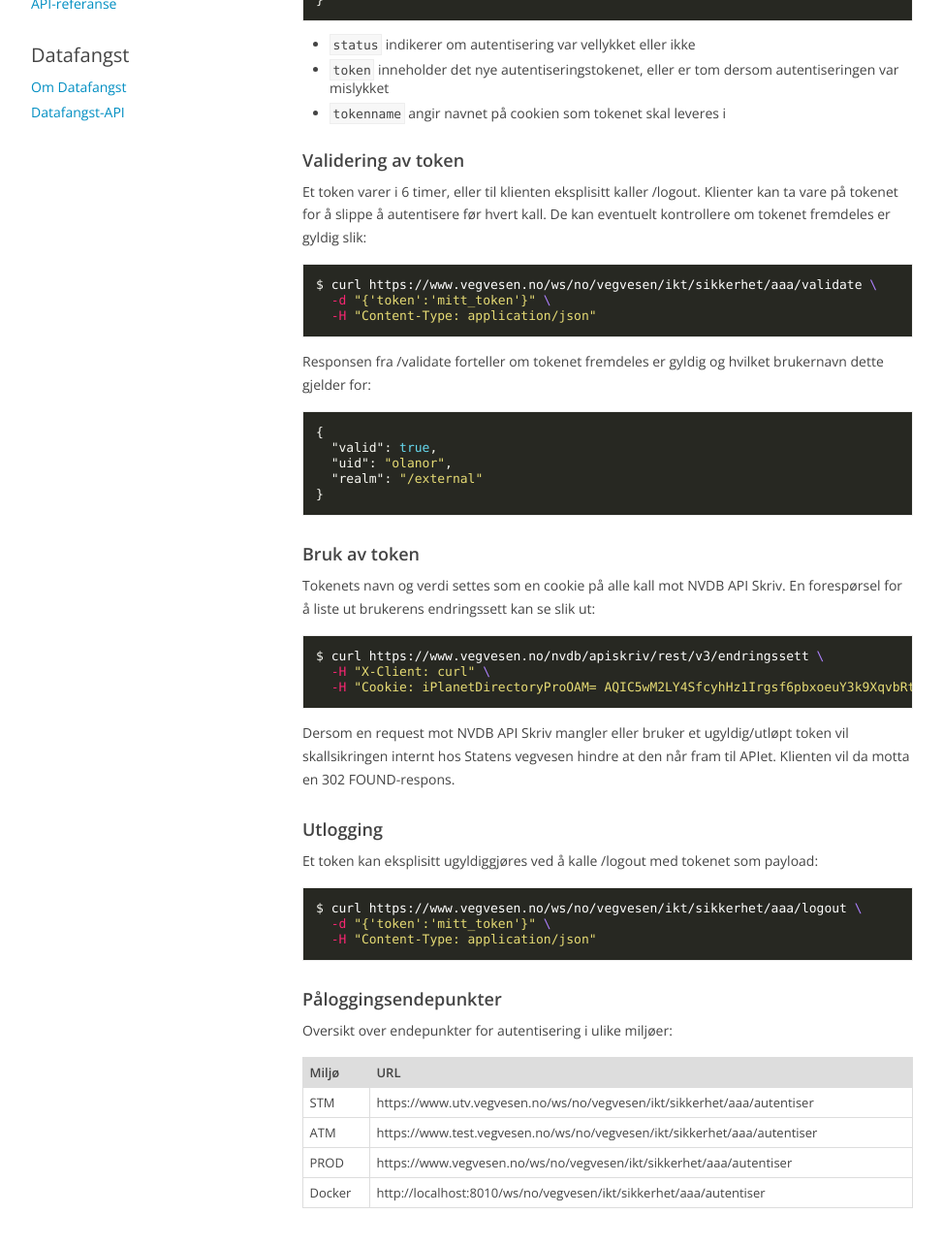
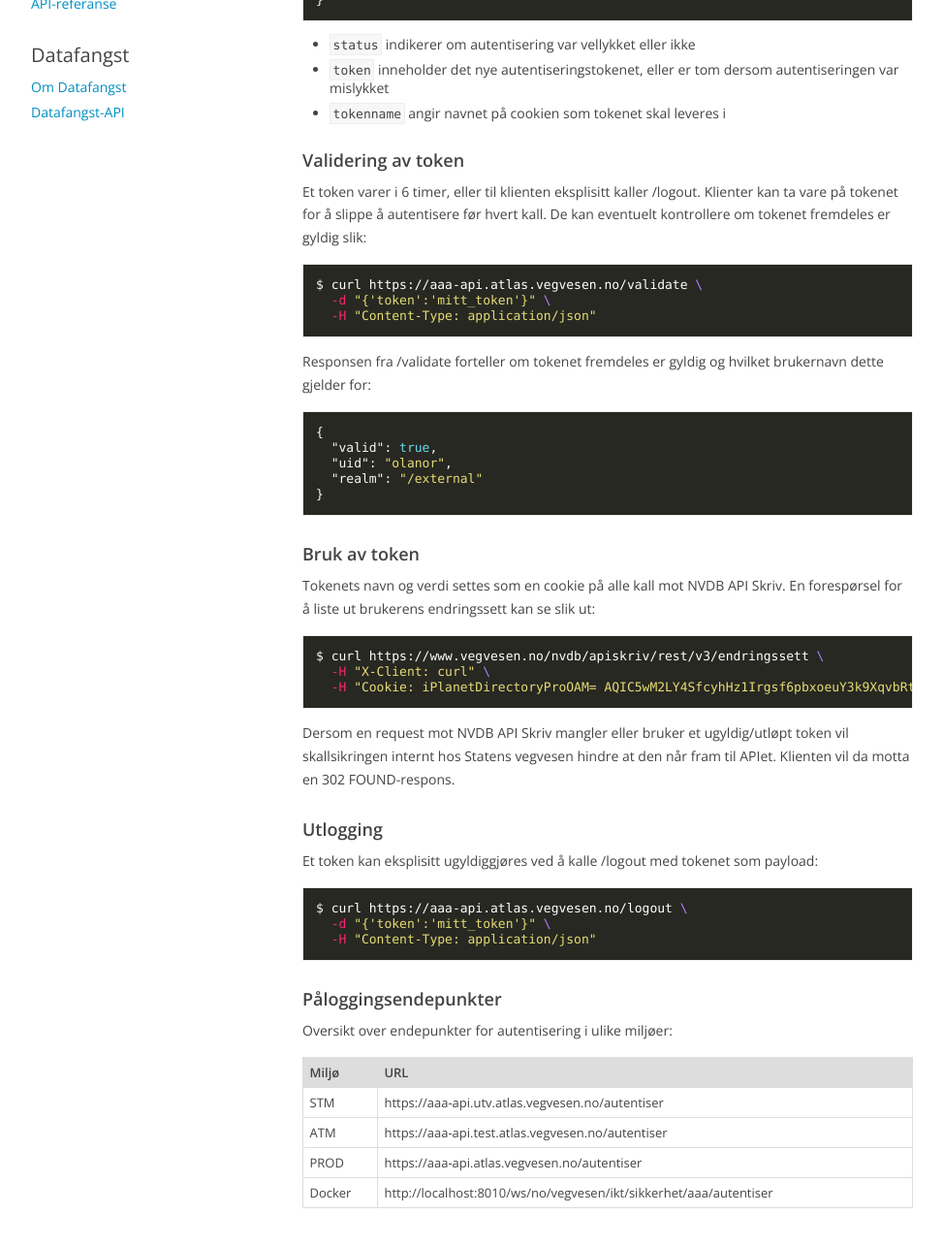
Before and after one commit to nvdb-vegdata/apiskrivdokumentasjon, a Jekyll site: the page built from autentisering.md, in a window 1280 px wide and 1400 px high, scrolled down 998 px. Shown: the top 1285 px of the window at 97% size, without its empty margins (153-1126 px from the left). Built offline with Jekyll 4.4.1, drawn with Linux system fonts in a browser that asks for light colours; our own code applies the rules of GitHub Pages for plain Markdown files; part of the change alters nothing that is shown; some of the changed text lies outside the part shown.

Commit message:
Updated AAA urls to Atlas variants

````diff
--- a/autentisering.md
+++ b/autentisering.md
@@ -26,7 +26,7 @@ Autentiseringstokenet etableres med et anrop til Statens vegvesen sin [AAA-tjene
 For å logge inn må man ha en Vegvesen-bruker i det aktuelle miljøet (STM, ATM eller PROD). Et autentiseringstoken for PROD etableres ved
 å sende inn brukernavn og passord slik:
 ```bash
-$ curl https://www.vegvesen.no/ws/no/vegvesen/ikt/sikkerhet/aaa/autentiser \
+$ curl https://aaa-api.atlas.vegvesen.no/autentiser \
   -d "{'username': 'olanor', 'password': 'hemmelig'}" \
   -H "Content-Type: application/json"
 ```
@@ -52,7 +52,7 @@ Et token varer i 6 timer, eller til klienten eksplisitt kaller /logout. Klienter
 De kan eventuelt kontrollere om tokenet fremdeles er gyldig slik:
 
 ```bash
-$ curl https://www.vegvesen.no/ws/no/vegvesen/ikt/sikkerhet/aaa/validate \
+$ curl https://aaa-api.atlas.vegvesen.no/validate \
   -d "{'token':'mitt_token'}" \
   -H "Content-Type: application/json"
 ```
@@ -85,7 +85,7 @@ hindre at den når fram til APIet. Klienten vil da motta en 302 FOUND-respons.
 Et token kan eksplisitt ugyldiggjøres ved å kalle /logout med tokenet som payload:
 
 ```bash
-$ curl https://www.vegvesen.no/ws/no/vegvesen/ikt/sikkerhet/aaa/logout \
+$ curl https://aaa-api.atlas.vegvesen.no/logout \
   -d "{'token':'mitt_token'}" \
   -H "Content-Type: application/json"
 ```
@@ -96,7 +96,7 @@ Oversikt over endepunkter for autentisering i ulike miljøer:
 
 Miljø|URL
 -|-|-
-STM|https://www.utv.vegvesen.no/ws/no/vegvesen/ikt/sikkerhet/aaa/autentiser
-ATM|https://www.test.vegvesen.no/ws/no/vegvesen/ikt/sikkerhet/aaa/autentiser
-PROD|https://www.vegvesen.no/ws/no/vegvesen/ikt/sikkerhet/aaa/autentiser
+STM|https://aaa-api.utv.atlas.vegvesen.no/autentiser
+ATM|https://aaa-api.test.atlas.vegvesen.no/autentiser
+PROD|https://aaa-api.atlas.vegvesen.no/autentiser
 Docker|http://localhost:8010/ws/no/vegvesen/ikt/sikkerhet/aaa/autentiser
````
